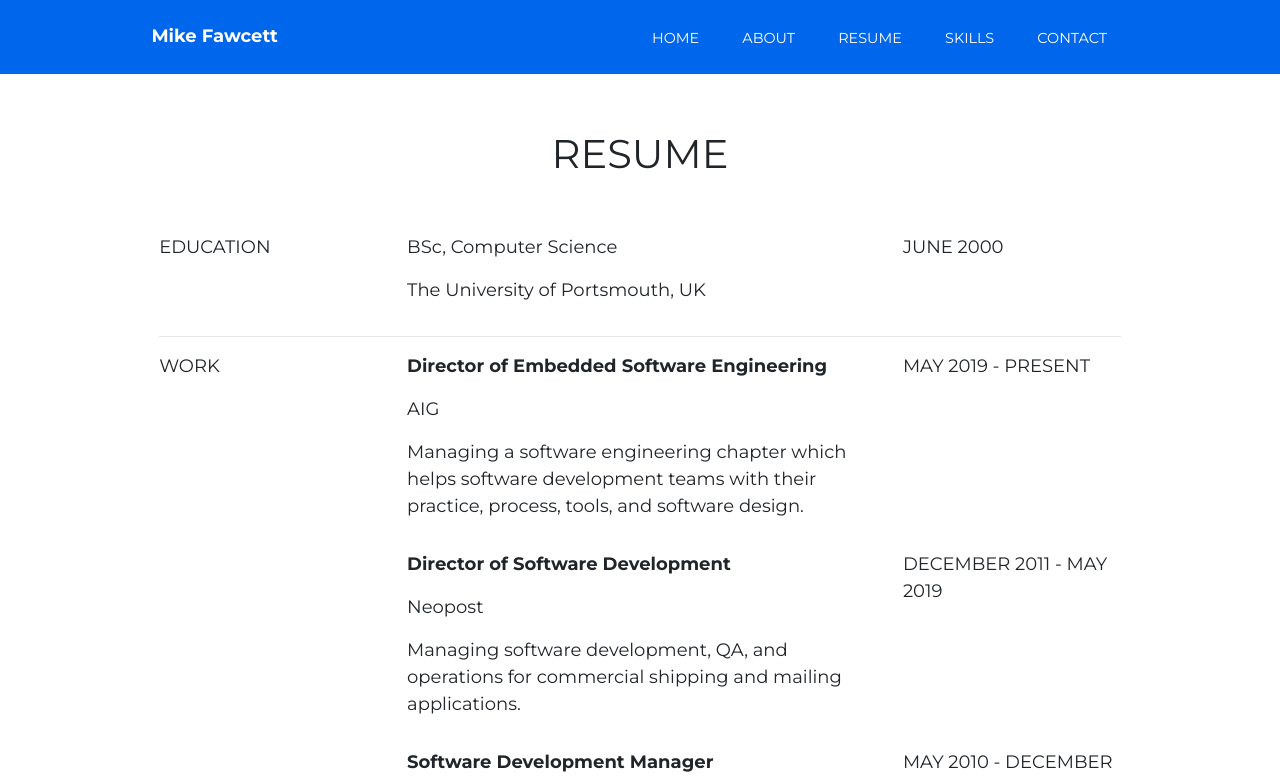
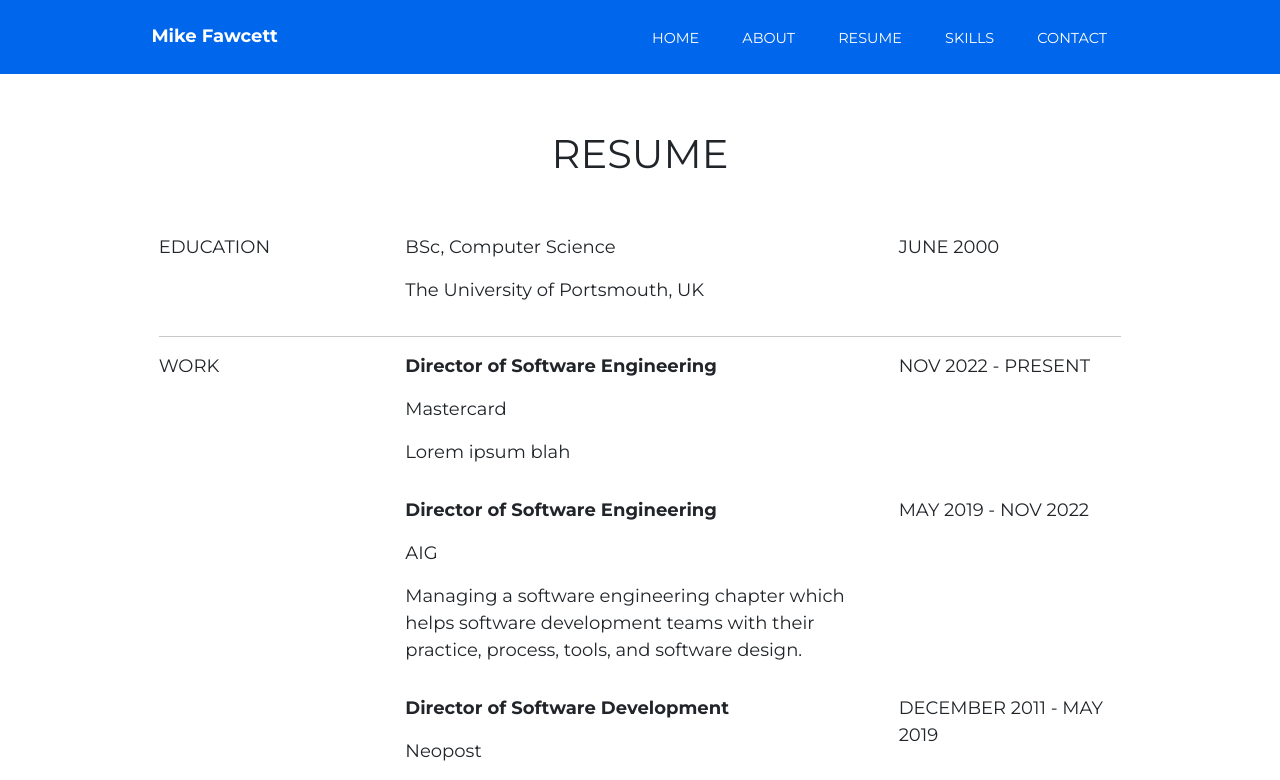
Before and after one commit to HobNobblin/mikefawcett.com, an Angular app: page /resume in a window 1280 px wide. Shown: the top 780 px of the page. Built offline with nearby package versions, Linux system fonts and the light colour scheme.

Commit message:
updated to angular 18

```diff
--- a/angular.json
+++ b/angular.json
@@ -16,7 +16,7 @@
             "outputPath": "dist/website",
             "index": "src/index.html",
             "main": "src/main.ts",
-            "polyfills": "src/polyfills.ts",
+            "polyfills": ["zone.js"],
             "tsConfig": "src/tsconfig.app.json",
             "assets": [
               "src/favicon.ico",
@@ -25,8 +25,7 @@
             "styles": [
               "src/styles.scss"
             ],
-            "scripts": [],
-            "es5BrowserSupport": true
+            "scripts": []
           },
           "configurations": {
             "production": {
@@ -76,7 +75,7 @@
           "builder": "@angular-devkit/build-angular:karma",
           "options": {
             "main": "src/test.ts",
-            "polyfills": "src/polyfills.ts",
+            "polyfills": ["zone.js"],
             "tsConfig": "src/tsconfig.spec.json",
             "karmaConfig": "src/karma.conf.js",
             "styles": [
@@ -137,5 +136,8 @@
     "@schematics/angular:component": {
       "styleext": "scss"
     }
+  },
+  "cli": {
+    "analytics": false
   }
 }
--- a/src/app/home/home.component.html
+++ b/src/app/home/home.component.html
@@ -13,7 +13,7 @@
                 <H1>Mike Fawcett</H1>
             </div>
             <div class="row">
-                <H5>Technologist | Brewer | Numismatist | mike.fawcett@gmail.com</H5>
+                <H5>Technologist | Brewer | Numismatist | mike.fawcett&#64;gmail.com</H5>
             </div>
         </div>
     </div>
--- a/src/app/resume/resume.component.html
+++ b/src/app/resume/resume.component.html
@@ -25,7 +25,22 @@
                 <div class="col-sm-3">WORK</div>
                 <div class="col-sm-6">
                     <p class="work-title">
-                        Director of Embedded Software Engineering
+                        Director of Software Engineering
+                    </p>
+                    <p>
+                        Mastercard
+                    </p>
+                    <p>
+                        Lorem ipsum blah
+                    </p>
+                </div>
+                <div class="col-sm-3">NOV 2022 - PRESENT</div>
+            </div>
+            <div class="row work">
+                <div class="col-sm-3"></div>
+                <div class="col-sm-6">
+                    <p class="work-title">
+                        Director of Software Engineering
                     </p>
                     <p>
                         AIG
@@ -34,7 +49,7 @@
                         Managing a software engineering chapter which helps software development teams with their practice, process, tools, and software design.
                     </p>
                 </div>
-                <div class="col-sm-3">MAY 2019 - PRESENT</div>
+                <div class="col-sm-3">MAY 2019 - NOV 2022</div>
             </div>
             <div class="row work">
                 <div class="col-sm-3"></div>
--- a/src/styles.scss
+++ b/src/styles.scss
@@ -39,6 +39,10 @@ section {
     text-align: right;
 }
 
+.form-group {
+    margin-bottom: 1rem;
+}
+
 .btn-custom {
     padding: 10px 40px;
 }
```
Also changed, not shown: package.json (+21 -30 lines), 2 other files (tests, documents, lock files or other folders).
